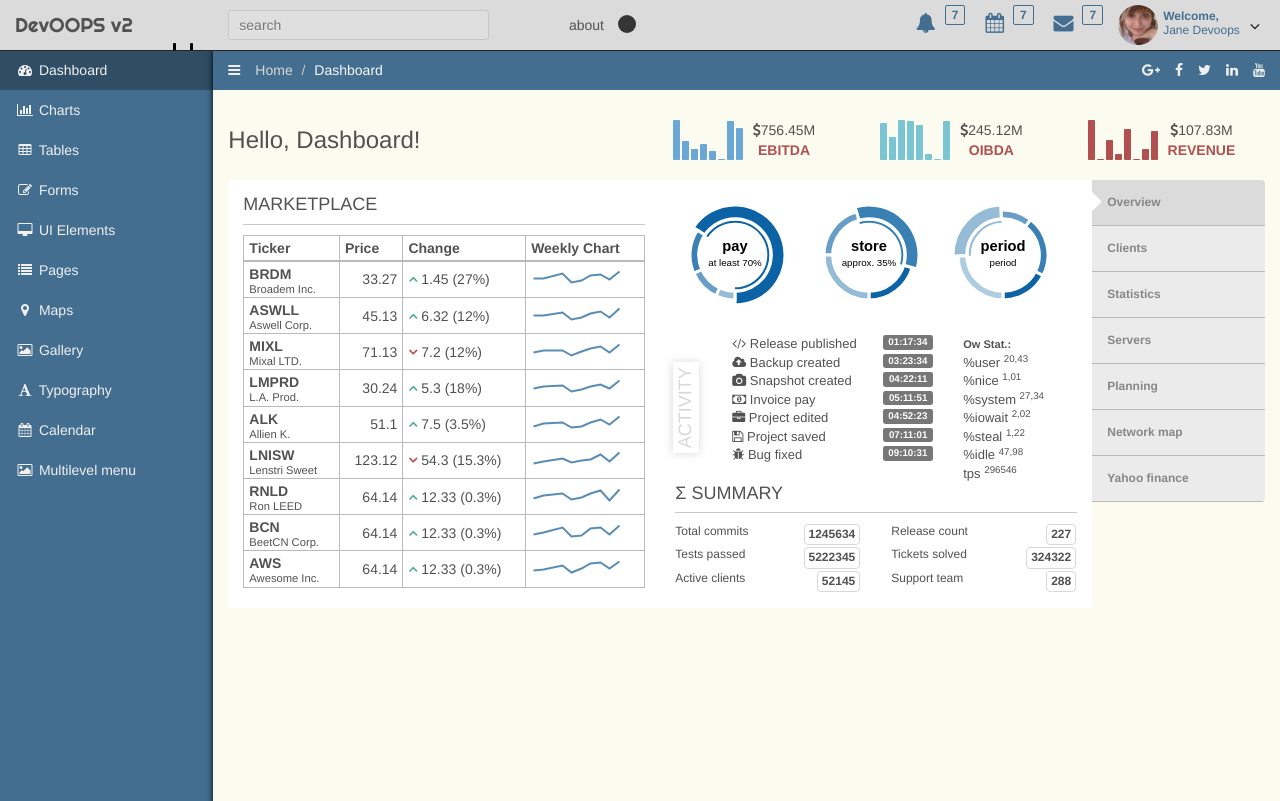
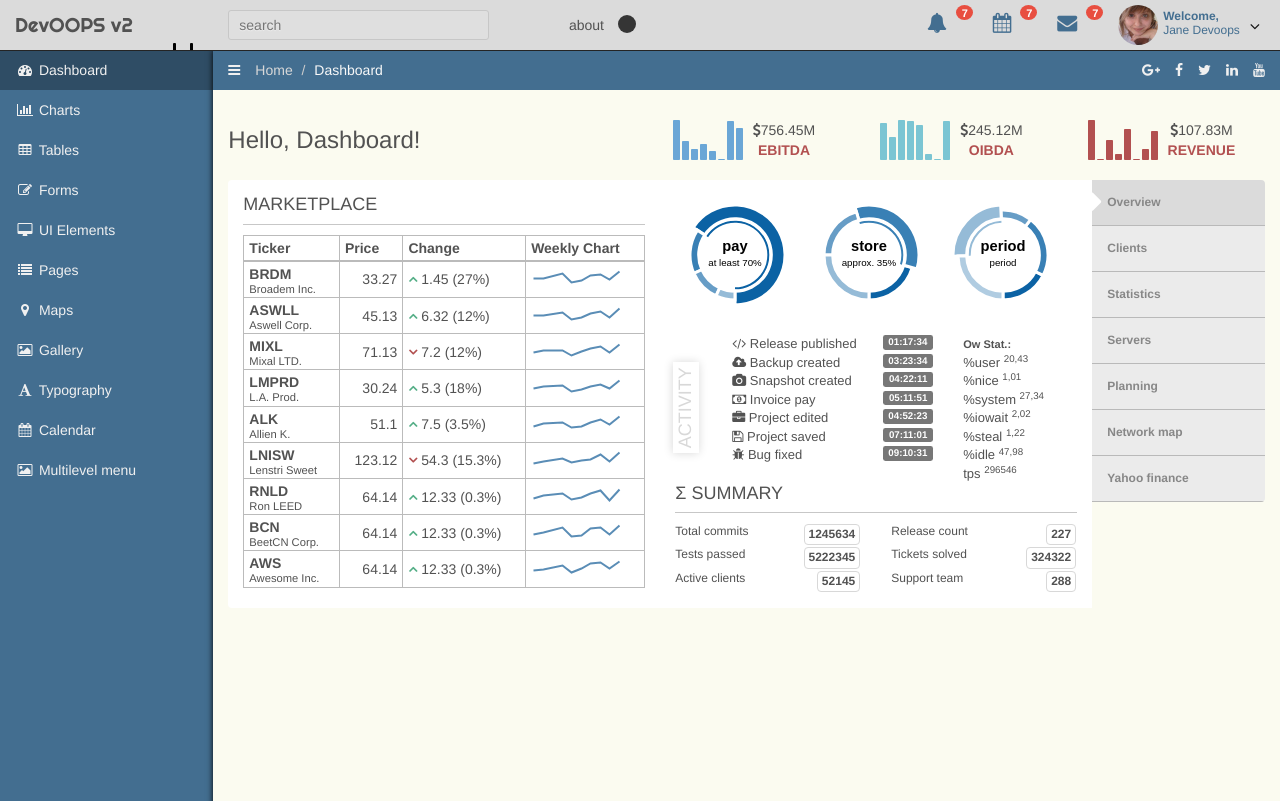
Before and after one commit to nnmware/devoops, a plain HTML site: page index_v1.html in a window 1280 px wide. Drawn offline with Linux system fonts and the light colour scheme.

Commit message:
Change the badge update warning icon to red circle

```diff
--- a/css/style_v1.css
+++ b/css/style_v1.css
@@ -251,14 +251,18 @@ a.show-sidebar:hover {
   background: none !important;
 }
 .panel-menu .badge {
-  margin-top:5px;
+  background: none repeat scroll 0 0 #e84e40;
+  border-radius: 50%;
+  color: #fff;
+  margin-top: 5px;
   padding: 3px 6px;
+  font-size: 11px;
+  height: 15px;
+  width: 17px;
   vertical-align: top;
-  border-radius: 2px;
-  background:none;
-  color: #436E90;
-  border: 1px solid #436E90;
-}
+  text-align: center;
+}
+
 .avatar {
   width: 40px;
   float: left;
```
